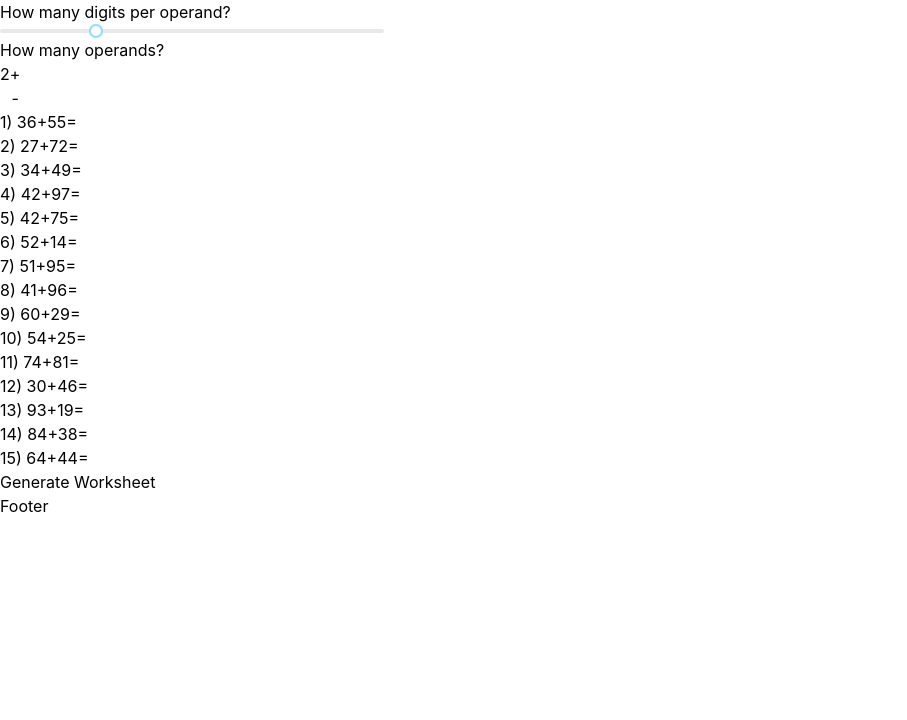
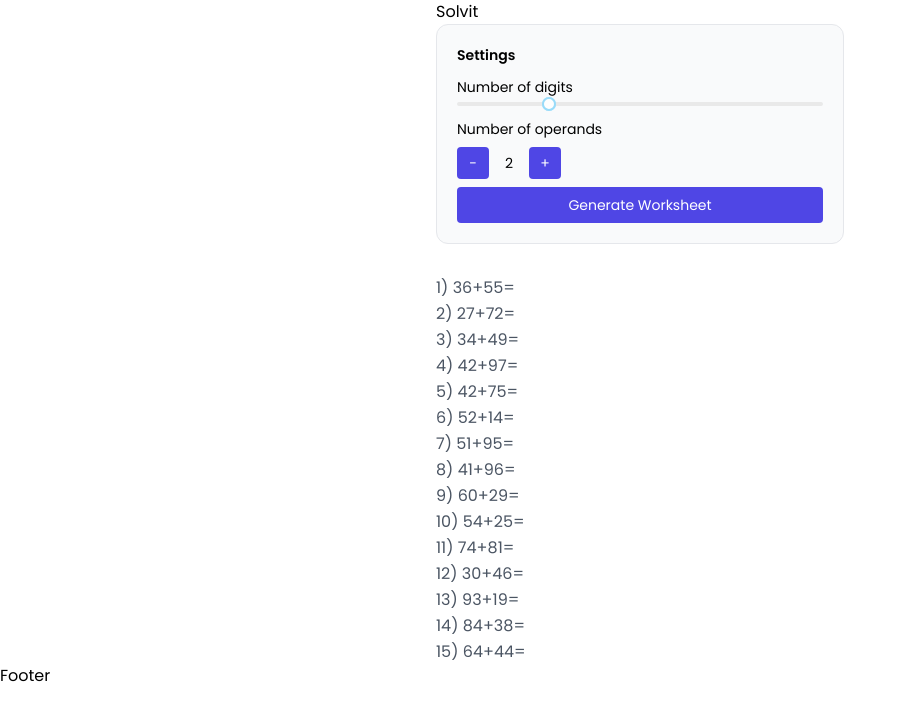
Before and after one commit to Blankeos/solvit, a Next.js app: page / in a window 1280 px wide. Shown: the top 720 px of the page, without its empty margins (0-907 px from the left). Built offline with nearby package versions, Linux system fonts and the light colour scheme.

Commit message:
Added styles

```diff
--- a/package.json
+++ b/package.json
@@ -15,7 +15,8 @@
     "next": "12.2.5",
     "rc-slider": "^10.0.1",
     "react": "18.2.0",
-    "react-dom": "18.2.0"
+    "react-dom": "18.2.0",
+    "react-number-format": "4.9.4"
   },
   "devDependencies": {
     "@types/lodash": "^4.14.184",
--- a/src/components/Counter.tsx
+++ b/src/components/Counter.tsx
@@ -1,4 +1,5 @@
 import React, { useEffect, useState } from "react";
+import NumberFormat from "react-number-format";
 
 interface ICounter {
   defaultValue?: number;
@@ -35,13 +36,38 @@ const Counter: React.FC<ICounter> = ({
   }, [count]);
   return (
     <div className="flex">
-      <div>{count}</div>
-      <div className="flex flex-col">
-        <button onClick={handleIncrement}>+</button>
-        <button onClick={handleDecrement}>-</button>
-      </div>
+      <button
+        onClick={handleDecrement}
+        className="bg-indigo-600 text-white w-8 rounded"
+      >
+        -
+      </button>
+      <div className="w-10 h-8 grid place-items-center">{count}</div>
+      <button
+        onClick={handleIncrement}
+        className="bg-indigo-600 text-white w-8 rounded"
+      >
+        +
+      </button>
     </div>
   );
 };
 
 export default Counter;
+
+{
+  /* <NumberFormat
+          value={count}
+          defaultValue={defaultValue}
+          isAllowed={(values) => {
+            const { floatValue } = values;
+            if (floatValue) {
+              if (floatValue < min) return false;
+              if (floatValue > max) return false;
+              console.log("reached true");
+              return true;
+            }
+            return false;
+          }}
+        /> */
+}
--- a/src/pages/index.tsx
+++ b/src/pages/index.tsx
@@ -61,8 +61,15 @@ const Home: NextPage = () => {
       </Head>
 
       <main>
-        <div className="max-w-sm w-full">
-          <h2>How many digits per operand?</h2>
+        <div className="max-w-md mx-auto w-full">
+          <div className="flex flex-col px-5">
+            <h1>Solvit</h1>
+            {/* Settings */}
+            <div className="p-5 bg-gray-50 border rounded-xl text-sm flex flex-col gap-y-2">
+              <h2 className="text font-semibold mb-1">Settings</h2>
+              <div className="">
+                <h3>Number of digits</h3>
+                <div className="flex items-center">
                   <Slider
                     range
                     allowCross={false}
@@ -80,7 +87,9 @@ const Home: NextPage = () => {
                       }
                     }}
                   />
-          <h2>How many operands?</h2>
+                </div>
+              </div>
+              <h3>Number of operands</h3>
               <Counter
                 defaultValue={2}
                 min={2}
@@ -91,8 +100,16 @@ const Home: NextPage = () => {
                   );
                 }}
               />
+              <button
+                className="bg-indigo-600 rounded px-3 py-2 text-white"
+                onClick={handleGenerateWorksheet}
+              >
+                Generate Worksheet
+              </button>
             </div>
-        <div>
+            {/* Worksheet */}
+
+            <div className="mt-8 text-gray-600 flex flex-col gap-y-0.5">
               {additionWorksheetItems.map((worksheetItem, i) => (
                 <div key={i}>
                   {`${i + 1}) `}
@@ -109,7 +126,8 @@ const Home: NextPage = () => {
                 </div>
               ))}
             </div>
-        <button onClick={handleGenerateWorksheet}>Generate Worksheet</button>
+          </div>
+        </div>
       </main>
 
       <footer>Footer</footer>
--- a/src/styles/globals.css
+++ b/src/styles/globals.css
@@ -1,3 +1,4 @@
+@import url("https://fonts.googleapis.com/css2?family=Poppins:ital,wght@0,100;0,200;0,300;0,400;0,500;0,600;0,700;0,800;0,900;1,100;1,200;1,300;1,400;1,500;1,600;1,700;1,800;1,900&display=swap");
 @tailwind base;
 @tailwind components;
 @tailwind utilities;
@@ -6,8 +7,8 @@ html,
 body {
   padding: 0;
   margin: 0;
-  font-family: -apple-system, BlinkMacSystemFont, Segoe UI, Roboto, Oxygen,
-    Ubuntu, Cantarell, Fira Sans, Droid Sans, Helvetica Neue, sans-serif;
+  font-family: "Poppins", -apple-system, BlinkMacSystemFont, Segoe UI, Roboto,
+    Oxygen, Ubuntu, Cantarell, Fira Sans, Droid Sans, Helvetica Neue, sans-serif;
 }
 
 a {
@@ -19,7 +20,7 @@ a {
   box-sizing: border-box;
 }
 
-@media (prefers-color-scheme: dark) {
+/* @media (prefers-color-scheme: dark) {
   html {
     color-scheme: dark;
   }
@@ -27,4 +28,4 @@ a {
     color: white;
     background: black;
   }
-}
+} */
```
Also changed, not shown: 1 other file (tests, documents, lock files or other folders). Lines whose indentation alone changed are shown as unchanged.
